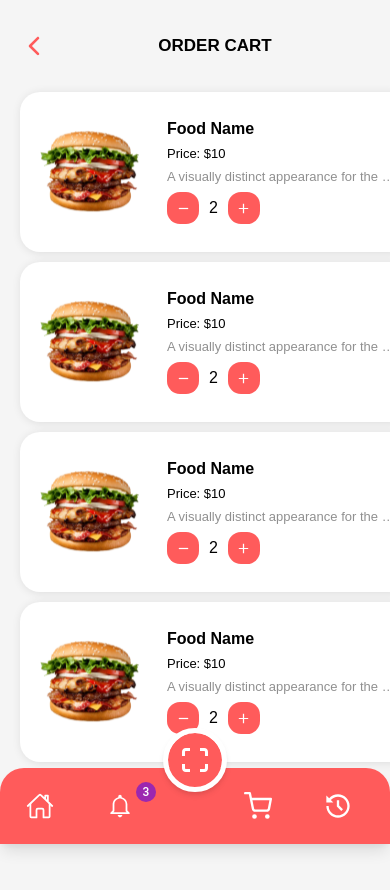
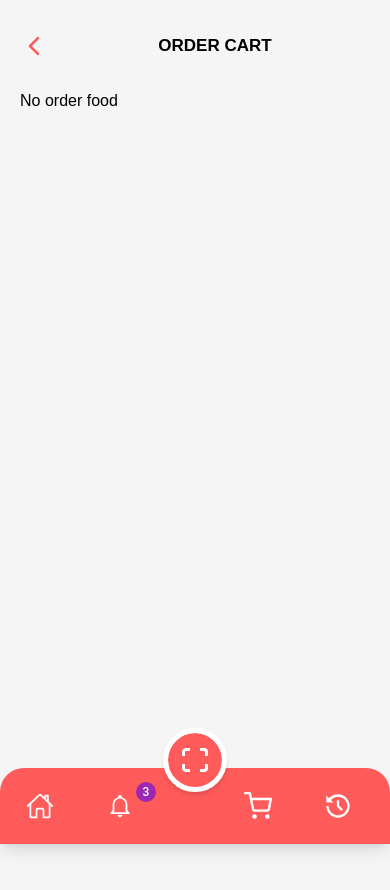
Before and after one commit to baonhi12/restaurant-system-frontend, a React (Create React App) app: page /order-cart-screen in a window 390 px wide. Shown: the top 890 px of the page. After the commit the page ends 844 px from the top, so only its background shows below. Built offline with nearby package versions, Linux system fonts and the light colour scheme.

Commit message:
edit layout mobile screen

```diff
--- a/src/App.js
+++ b/src/App.js
@@ -34,6 +34,7 @@ import HomeScreen from './pages/mobilepage/HomeScreen'
 import DetailFood from './pages/mobilepage/DetailFood';
 import OrderCart from './pages/mobilepage/OrderCart';
 import OrderedList from './pages/mobilepage/OrderedList';
+import OrderProviderWrapper from './OrderProviderWrapper';
 
 import ScrollToTopButton from './components/usercomponent/ScrollToTopButton';
 import PrivateRoute from './routes/PrivateRoute';
@@ -106,10 +107,12 @@ const AppContent = () => {
         <Route path="*" element={<NotFoundPage />} />
 
         {/* Mobile Screen Routes */}
-        <Route path="/homescreen" element={<HomeScreen />} />
-        <Route path="/detail-food-screen" element={<DetailFood />} />
-        <Route path="/order-cart-screen" element={<OrderCart />} />
-        <Route path="/ordered-list-cart-screen" element={<OrderedList />} />
+        <Route element={<OrderProviderWrapper />}>
+          <Route path="/homescreen" element={<HomeScreen />} />
+          <Route path="/detail-food-screen" element={<DetailFood />} />
+          <Route path="/order-cart-screen" element={<OrderCart />} />
+          <Route path="/ordered-list-cart-screen" element={<OrderedList />} />
+        </Route>
       </Routes>
 
       {/* Only render Footer if not on an admin route */}
--- /dev/null
+++ b/src/OrderProviderWrapper.js
@@ -0,0 +1,13 @@
+import React from 'react';
+import { Outlet } from 'react-router-dom';
+import { OrderProvider } from './components/mobilecomponent/OrderContext';
+
+const OrderProviderWrapper = () => {
+    return (
+        <OrderProvider>
+            <Outlet />
+        </OrderProvider>
+    );
+};
+
+export default OrderProviderWrapper;
--- a/src/components/mobilecomponent/FoodCard.js
+++ b/src/components/mobilecomponent/FoodCard.js
@@ -5,12 +5,28 @@ import Box from '@mui/material/Box';
 import Rating from '@mui/material/Rating';
 import { CiShoppingCart } from "react-icons/ci";
 import { useNavigate } from 'react-router-dom';
+import { useOrder } from './OrderContext';
 
-const FoodCard = () => {
+const FoodCard = ({ food }) => {
     const navigate = useNavigate();
+
+    const { addToOrder } = useOrder();
 
     const handleClick = () => {
         navigate("/detail-food-screen");
+    };
+
+    const handleAddToCart = () => {
+        // Giả sử food object chứa các thông tin cần thiết
+        // Nếu bạn không có sẵn, bạn có thể fix cứng ví dụ dưới đây:
+        const item = {
+          id: food?.id || '001', // Ví dụ: table id '001' hoặc id của món ăn
+          foodName: food?.name || 'Food Name',
+          price: food?.price || '$10',
+          description: food?.description || 'A visually distinct appearance for the rating icons.',
+          image: food?.image || burger01,
+        };
+        addToOrder(item);
     };
 
     const [value, setValue] = React.useState(4);
@@ -22,9 +38,9 @@ const FoodCard = () => {
             </div>
 
             <div className='food-card-info'  >
-                <h4>Food Name</h4>
-                <p className='food-card-info-desc'>A visually distinct appearance for the rating icons.</p>
-                <p>Price: $10</p>
+                <h4>{food?.name || 'Food Name'}</h4>
+                <p className='food-card-info-desc'>{food?.description || 'A visually distinct appearance for the rating icons.'}</p>
+                <p>Price: {food?.price || '$15'}</p>
             </div>
 
             <div className='food-card-action'>
@@ -40,7 +56,9 @@ const FoodCard = () => {
                     />
                 </Box>
                 {/* add to card */}
-                <CiShoppingCart />
+                <div onClick={handleAddToCart} style={{ cursor: 'pointer' }}>
+                    <CiShoppingCart size={28} />
+                </div>
             </div>
         </div>
     );
--- a/src/components/mobilecomponent/OrderCard.js
+++ b/src/components/mobilecomponent/OrderCard.js
@@ -5,7 +5,7 @@ import Button from '../../components/admincomponent/Button';
 import { IoMdAdd, IoMdRemove } from "react-icons/io";
 
 
-const OrderCard = () =>{
+const OrderCard = ({ item, onIncrease, onDecrease }) =>{
     return (
         <div className='order-cart'>
             <div className='order-cart-img'>
@@ -14,15 +14,15 @@ const OrderCard = () =>{
 
             <div className='order-cart-container'>
                 <div className='order-cart-info'>
-                    <h4>Food Name</h4>
-                    <p className='order-cart-info-price'>Price: $10</p>
-                    <p className='order-cart-info-desc'>A visually distinct appearance for the rating icons.</p>
+                    <h4>{item.foodName}</h4>
+                    <p className='order-cart-info-price'>Price: {item.price}</p>
+                    <p className='order-cart-info-desc'>{item.description}</p>
                 </div>
 
                 <div className='order-cart-action-quantity'>
-                    <Button className='order-cart-action-quantity-icon'><IoMdRemove /></Button>
-                    <p className='order-cart-action-quantity-number'>2</p>
-                    <Button className='order-cart-action-quantity-icon'><IoMdAdd /></Button>
+                    <Button className='order-cart-action-quantity-icon' onClick={() => onDecrease(item.id)}><IoMdRemove /></Button>
+                    <p className='order-cart-action-quantity-number'>{item.quantity}</p>
+                    <Button className='order-cart-action-quantity-icon' onClick={() => onIncrease(item.id)}><IoMdAdd /></Button>
                 </div>
             </div>
         </div>
--- /dev/null
+++ b/src/components/mobilecomponent/OrderContext.js
@@ -0,0 +1,53 @@
+import React, { createContext, useContext, useState } from 'react';
+
+const OrderContext = createContext();
+
+export const OrderProvider = ({ children }) => {
+  const [orderItems, setOrderItems] = useState([]);
+
+  const addToOrder = (item) => {
+    setOrderItems((prevItems) => {
+      // Nếu món đã có trong giỏ, tăng số lượng
+      const existing = prevItems.find((i) => i.id === item.id);
+      if (existing) {
+        return prevItems.map((i) =>
+          i.id === item.id ? { ...i, quantity: i.quantity + 1 } : i
+        );
+      }
+      // Nếu chưa có, thêm mới với số lượng khởi tạo là 1
+      return [...prevItems, { ...item, quantity: 1 }];
+    });
+  };
+
+  const increaseQuantity = (id) => {
+    setOrderItems((prevItems) =>
+      prevItems.map((item) =>
+        item.id === id ? { ...item, quantity: item.quantity + 1 } : item
+      )
+    );
+  };
+
+  const decreaseQuantity = (id) => {
+    setOrderItems((prevItems) =>
+      prevItems.map((item) =>
+        item.id === id && item.quantity > 1
+          ? { ...item, quantity: item.quantity - 1 }
+          : item
+      )
+    );
+  };
+
+  const removeItem = (id) => {
+    setOrderItems((prevItems) => prevItems.filter((item) => item.id !== id));
+  };
+
+  return (
+    <OrderContext.Provider
+      value={{ orderItems, addToOrder, increaseQuantity, decreaseQuantity, removeItem }}
+    >
+      {children}
+    </OrderContext.Provider>
+  );
+};
+
+export const useOrder = () => useContext(OrderContext);
--- a/src/pages/mobilepage/HomeScreen.js
+++ b/src/pages/mobilepage/HomeScreen.js
@@ -10,9 +10,6 @@ import { RiHistoryFill } from "react-icons/ri";
 import { IoMdQrScanner, IoMdNotificationsOutline  } from "react-icons/io";
 import { useNavigate } from 'react-router-dom';
 import Badge from '@mui/material/Badge';
-import { useSearchParams } from 'react-router-dom';
-
-
 
 const HomeScreen = () => {
     const navigate = useNavigate();
@@ -25,16 +22,12 @@ const HomeScreen = () => {
         );
     };
 
-    // const [searchParams] = useSearchParams();
-    // const tableId = searchParams.get('tableId');
-
     return (
         <div className='home-screen-container'>
             {/* logo and table id */}
             <div className='home-screen-header'>
                 <img src={logo} alt='logo' />
                 <h1>Table 1</h1>
-                {/* <h1>Table {tableId}</h1>     */}
             </div>
 
             {/* search bar */}
@@ -57,14 +50,24 @@ const HomeScreen = () => {
 
             {/* food cards */}
             <div className='home-screen-food-cards'>
-                <FoodCard />
-                <FoodCard />
-                <FoodCard />
-                <FoodCard />
-                <FoodCard />
-                <FoodCard />
-                <FoodCard />
-                <FoodCard />
+                <FoodCard
+                    food={{
+                        id: '001',
+                        name: 'Burger',
+                        price: '$15',
+                        description: 'Delicious burger',
+                        image: undefined
+                    }}
+                />
+                <FoodCard
+                    food={{
+                        id: '002',
+                        name: 'Pizza',
+                        price: '$20',
+                        description: 'Delicious pizza',
+                        image: undefined
+                    }}
+                />
             </div>
 
             {/* navbar */}
--- a/src/pages/mobilepage/OrderCart.js
+++ b/src/pages/mobilepage/OrderCart.js
@@ -8,10 +8,11 @@ import { useNavigate } from 'react-router-dom';
 import OrderCard from '../../components/mobilecomponent/OrderCard';
 import Button from '../../components/admincomponent/Button';
 import Badge from '@mui/material/Badge';
-
+import { useOrder } from '../../components/mobilecomponent/OrderContext';
 
 const OrderCart = () => {
     const navigate = useNavigate();
+    const { orderItems, increaseQuantity, decreaseQuantity } = useOrder();
 
     const handleBack = () => {
         navigate(-1); // Điều hướng về trang trước đó
@@ -34,13 +35,22 @@ const OrderCart = () => {
             </div>
 
             <div className='order-cart-card'>
-                <OrderCard />
-                <OrderCard />
-                <OrderCard />
-                <OrderCard />
-
-                <Button className='detail-food-card-action-btn'>Order Now</Button>
-            </div>
+                {orderItems.length > 0 ? (
+                    <>
+                    {orderItems.map((item) => (
+                        <OrderCard
+                            key={item.id}
+                            item={item}
+                            onIncrease={increaseQuantity}
+                            onDecrease={decreaseQuantity}
+                        />
+                    ))}
+                    <Button className='detail-food-card-action-btn'>Order Now</Button>
+                    </>
+                ) : (
+                    <p className='text-align-center'>No order food</p>
+                )}
+              </div>
 
             {/* navbar */}
             <div className="home-screen-navbar bottom-navbar">
--- a/src/pages/mobilepage/OrderedList.js
+++ b/src/pages/mobilepage/OrderedList.js
@@ -7,9 +7,11 @@ import { IoMdQrScanner, IoIosArrowBack, IoMdMore, IoMdNotificationsOutline } fro
 import { useNavigate } from 'react-router-dom';
 import OrderCard from '../../components/mobilecomponent/OrderCard';
 import Badge from '@mui/material/Badge';
+import { useOrder } from '../../components/mobilecomponent/OrderContext';
 
 const OrderedList = () => {
     const navigate = useNavigate();
+    const { orderItems, increaseQuantity, decreaseQuantity } = useOrder(); // lấy danh sách order từ context
 
     const handleBack = () => {
         navigate(-1); // Điều hướng về trang trước đó
@@ -32,10 +34,18 @@ const OrderedList = () => {
             </div>
 
             <div className='order-cart-card ordered-list-card'>
-                <OrderCard />
-                <OrderCard />
-                <OrderCard />
-                <OrderCard />
+                {/* {orderItems && orderItems.length > 0 ? (
+                    orderItems.map((item) => (
+                        <OrderCard
+                            key={item.id}
+                            item={item}
+                            onIncrease={increaseQuantity}
+                            onDecrease={decreaseQuantity}
+                        />
+                    ))
+                ) : (
+                    <p className='text-align-center'>No orders yet.</p>
+                )} */}
             </div>
 
 
```
